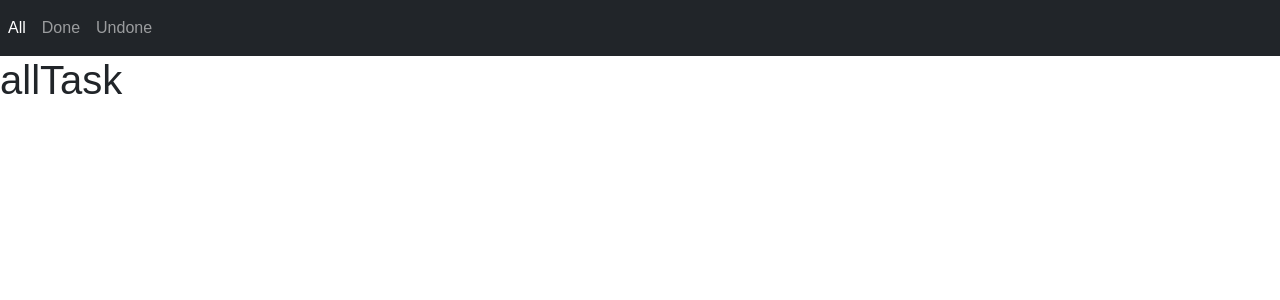
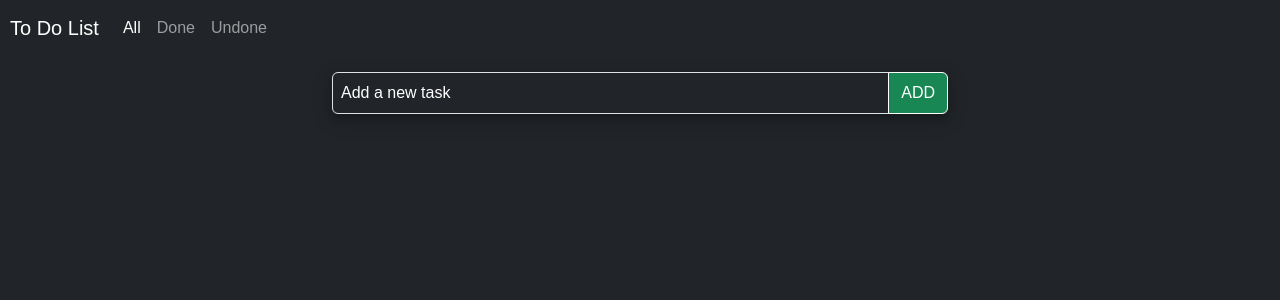
Before and after one commit to alirezasha01/todoapp, a Vue app: page / in a window 1280 px wide. Shown: the top 300 px of the page. Built offline with nearby package versions, Linux system fonts and the light colour scheme; a small style sheet from the web is missing.

Commit message:
added input to project

```diff
--- a/public/index.html
+++ b/public/index.html
@@ -4,14 +4,12 @@
     <meta charset="utf-8">
     <meta http-equiv="X-UA-Compatible" content="IE=edge">
     <meta name="viewport" content="width=device-width,initial-scale=1.0">
-    <link rel="icon" href="<%= BASE_URL %>favicon.ico">
-    <title><%= htmlWebpackPlugin.options.title %></title>
+    <title>TaskManager</title>
   </head>
   <body>
     <noscript>
       <strong>We're sorry but <%= htmlWebpackPlugin.options.title %> doesn't work properly without JavaScript enabled. Please enable it to continue.</strong>
     </noscript>
     <div id="app"></div>
-    <!-- built files will be auto injected -->
   </body>
 </html>
--- a/src/App.vue
+++ b/src/App.vue
@@ -15,4 +15,9 @@ div {
   margin: 0;
   font-family: Vazir, sans-serif;
 }
+body{
+  background: #212529 !important;
+  background-size: auto;
+}
+
 </style>
--- a/src/components/allTask.vue
+++ b/src/components/allTask.vue
@@ -1,5 +1,17 @@
 <template>
-<h1>allTask</h1>
+  <div class="container-fluid">
+  <div class="row">
+    <div class="col"></div>
+    <div class="col-6">
+      <div class="input-group mb-3 mt-3 shadow-input">
+        <input type="text" class="form-control text-white bg-dark p-2" placeholder="Add a new task">
+        <button class="btn btn-success" type="button">ADD</button>
+      </div>
+    </div>
+    <div class="col"></div>
+  </div>
+  </div>
+
 </template>
 
 <script setup>
@@ -7,5 +19,14 @@
 </script>
 
 <style scoped>
-
+input::placeholder {
+  color: white;
+  opacity: 1;
+}
+button{
+  border: 1px white solid;
+}
+.shadow-input{
+  box-shadow: 0 4px 8px 0 rgba(0, 0, 0, 0.2), 0 6px 20px 0 rgba(0, 0, 0, 0.19);
+}
 </style>
--- a/src/components/headerTask.vue
+++ b/src/components/headerTask.vue
@@ -1,6 +1,6 @@
 <template>
   <nav class="navbar navbar-expand bg-dark" data-bs-theme="dark">
-    <div>
+    <a class="navbar-brand mr-5" href="#">To Do List</a>
       <div class="collapse navbar-collapse" id="navbarNav">
         <ul class="navbar-nav">
           <li class="nav-item">
@@ -14,7 +14,6 @@
           </li>
         </ul>
       </div>
-    </div>
   </nav>
 </template>
 
@@ -25,4 +24,7 @@
 .router-link-active {
   color: white !important;
 }
+.mr-5{
+  margin-left: 10px !important;
+}
 </style>
```
